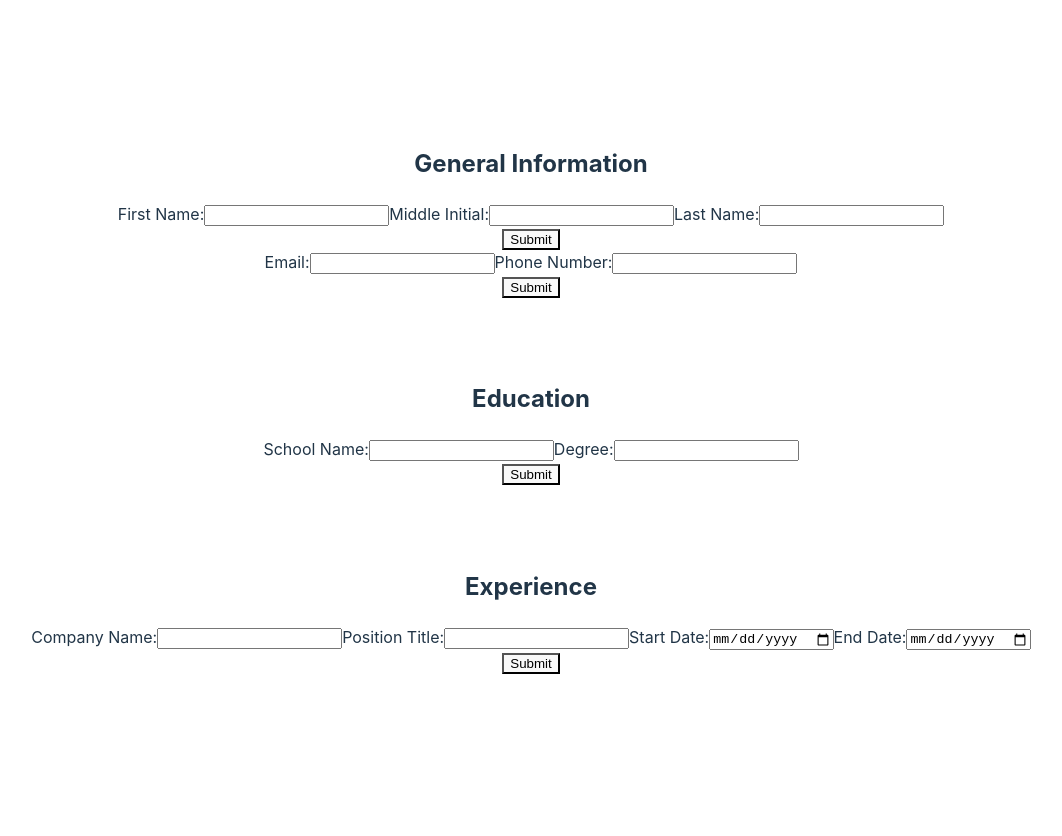
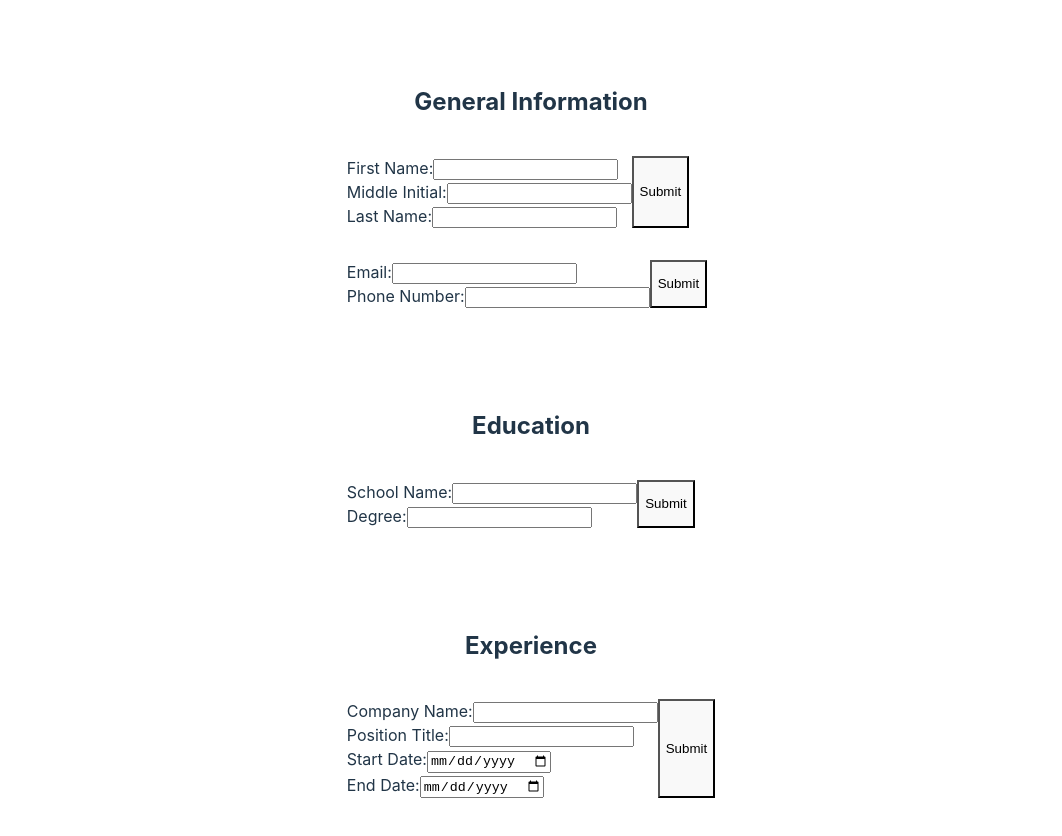
Before and after one commit to CameronTheDeveloper/cv-application, a React app: page / in a window 1280 px wide. Shown: the top 836 px of the page, without its empty margins (109-1171 px from the left). Before the commit the page ends 800 px from the top, so only its background shows below. Built offline with nearby package versions, Linux system fonts and the light colour scheme; the HTML template or start-up script is replaced by a standard one.

Commit message:
Format & center form input elements

```diff
--- a/src/styles/InfoSection.css
+++ b/src/styles/InfoSection.css
@@ -0,0 +1,9 @@
+.info-section form {
+    display: flex;
+    padding: 1rem;
+}
+
+.info-section form .inputs {
+    display: grid;
+    justify-items: start;
+}
```
